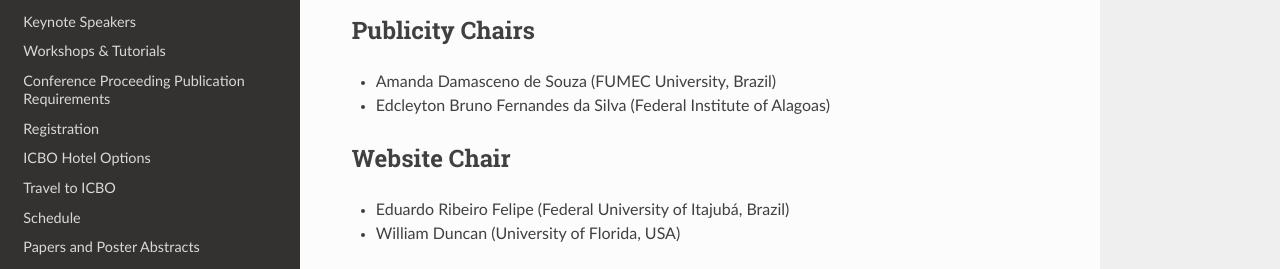
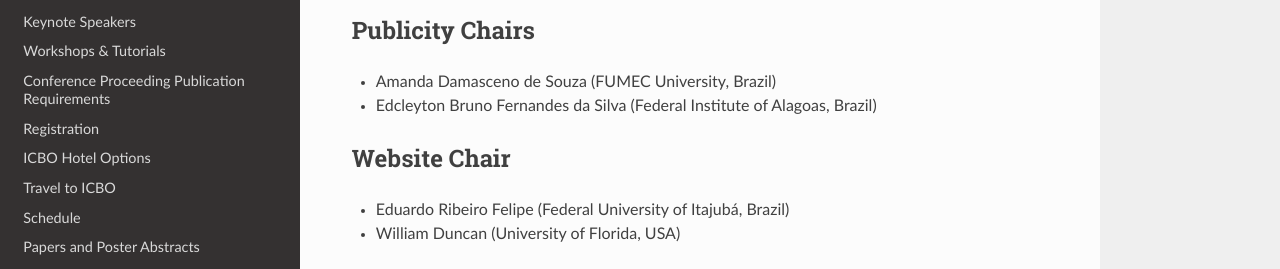
Before and after one commit to ICBO-conference/icbo2023, an MkDocs documentation site: the page built from docs/co-organizers.md, in a window 1280 px wide and 900 px high, scrolled down 867 px. Shown: the part 162-431 px from the top of the window. Built offline with MkDocs 1.6.1, drawn with Linux system fonts in a browser that asks for light colours; nearby versions of some CDN libraries.

Commit message:
organizers

```diff
--- a/docs/co-organizers.md
+++ b/docs/co-organizers.md
@@ -30,7 +30,7 @@
 
 ## Publicity Chairs
 * Amanda Damasceno de Souza (FUMEC University, Brazil)
-* Edcleyton Bruno Fernandes da Silva (Federal Institute of Alagoas)
+* Edcleyton Bruno Fernandes da Silva (Federal Institute of Alagoas, Brazil)
 
 ## Website Chair
 * Eduardo Ribeiro Felipe (Federal University of Itajubá, Brazil)
```
